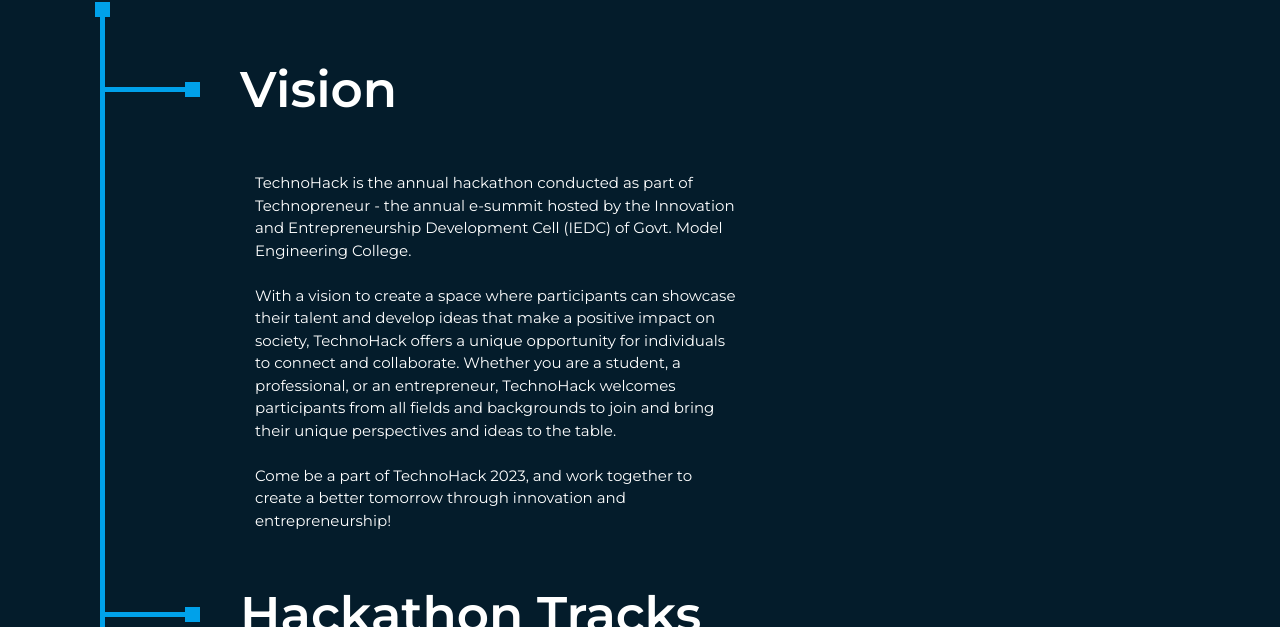
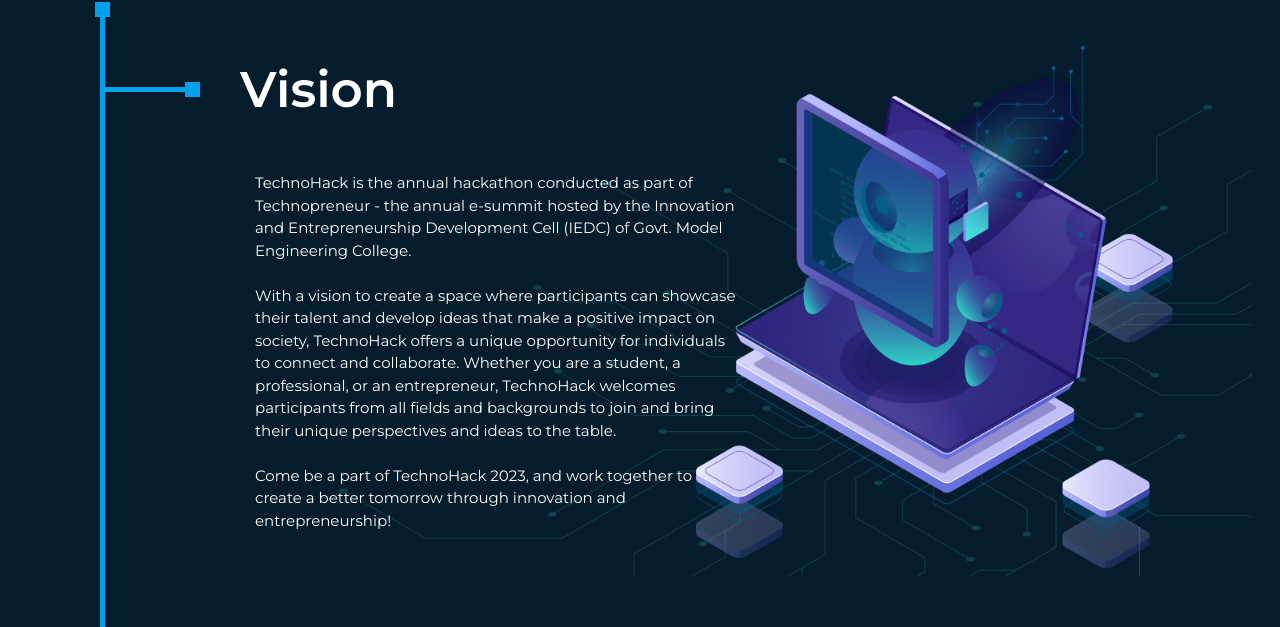
Before and after one commit to IEDCMEC/Technohack-web-2023, a React (Create React App) app: page / in a window 1280 px wide. Shown: the part 1285-1912 px from the top of the page. Built offline with nearby package versions, Linux system fonts and the light colour scheme.

Commit message:
vision-section

```diff
--- a/src/components/Event/EventNavbar/EventNavbar.js
+++ b/src/components/Event/EventNavbar/EventNavbar.js
@@ -51,7 +51,7 @@
                 <Link activeClass="active" to="faq" smooth={true} duration={500} className="event-nav-link menu-item" id="faq">
                         Faq
                 </Link>
-                <Link activeClass="active" to="sponsors" smooth={true} duration={500} className="event-nav-link menu-item" id="sponsors">
+                <Link activeClass="active" to="sponsor" smooth={true} duration={500} className="event-nav-link menu-item" id="sponsors">
                         Sponsers
                 </Link>
             </Menu>
@@ -73,7 +73,7 @@
                 <Link activeClass="active" to="faq" smooth={true} duration={500} className="event-nav-link menu-item" id="faq">
                         Faq
                 </Link>
-                <Link activeClass="active" to="sponsors" smooth={true} duration={500} className="event-nav-link menu-item" id="sponsors">
+                <Link activeClass="active" to="sponsor" smooth={true} duration={500} className="event-nav-link menu-item" id="sponsors">
                         Sponsers
                 </Link>
         </div>
--- a/src/components/Event/EventSponsers/EventSponsers.js
+++ b/src/components/Event/EventSponsers/EventSponsers.js
@@ -16,8 +16,8 @@
 export default class EventSponsers extends Component {
     render() {
         return (<>
+        <Element name="sponsor"/>
             <div id="sponsors-link_for_navbar"></div>
-            <Element name="sponsors"/>
             <div id="sponsors">
                 <EventSectionHeading text="Sponsors" />
                 <div className="sponsors-container" style={{}}>
--- a/src/components/Event/SponsoredTracks/SponsoredTracks.js
+++ b/src/components/Event/SponsoredTracks/SponsoredTracks.js
@@ -10,6 +10,7 @@
 export default function SponsoredTracks() {
   return (
     <div>
+      <Element name="tracks"/>
       <EventSectionHeading text="Hackathon Tracks" />
       <div class="tracks">
         <div class="card">
--- a/src/components/Event/Vision/Vision.css
+++ b/src/components/Event/Vision/Vision.css
@@ -1,7 +1,35 @@
-.vision {
+.vision{
+  margin-bottom: 8rem;
+}
+
+.vision-text {
   color: white;
   margin: 3em 10em;
   margin-right: 50%;
   line-height: 1.5em;
   font-size: 15px;
 }
+
+.vision-vector{
+  position: absolute;
+  top:0;
+  right: 0;
+  transform: scale(0.8);
+}
+
+@media (max-width:900px){
+  .vision{
+    margin: 3rem 0;
+  }
+
+  .vision-text {
+    color: white;
+    margin: 0 3rem;
+    line-height: 1.5em;
+    font-size: 18px;
+  }
+
+  .vision-vector{
+   display: none;
+  }
+}
--- a/src/components/Event/Vision/Vision.js
+++ b/src/components/Event/Vision/Vision.js
@@ -1,13 +1,16 @@
 import React from "react";
 import "./Vision.css";
 import EventSectionHeading from "../EventSectionHeading/EventSectionHeading";
+import { Element } from 'react-scroll';
+import VisionVector from '../../../assets/VisionVector.png'
 
 const Vision = () => {
   return (
-    <div>
+    <div >
+      <Element name="vision"/>
         <EventSectionHeading text="Vision" />
       <div className="vision">
-        <p>
+        <div className="vision-text">
             TechnoHack is the annual hackathon conducted as part of Technopreneur
             - the annual e-summit hosted by the Innovation and Entrepreneurship
             Development Cell (IEDC) of Govt. Model Engineering College.
@@ -24,7 +27,8 @@
             <br />
             Come be a part of TechnoHack 2023, and work together to create a
             better tomorrow through innovation and entrepreneurship!
-        </p>
+        </div>
+            <img src={VisionVector} className="vision-vector"></img>
       </div>
     </div>
   );
```
Also changed, not shown: src/assets/VisionVector.png (added). Lines whose indentation alone changed are shown as unchanged.
